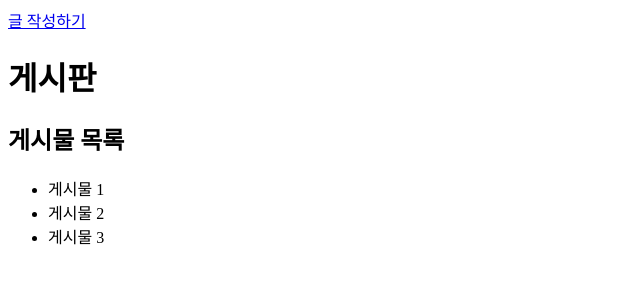
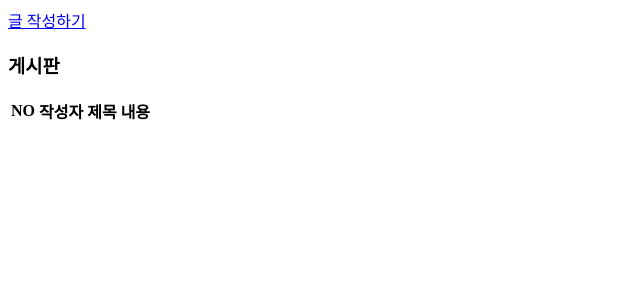
Before and after one commit to hhh88261/Django, a Django app: page /board in a window 1280 px wide. Shown: the top 300 px of the page, without its empty margins (0-640 px from the left). Run offline with Django 4.2, Linux system fonts and the light colour scheme; lists and menus that the app fills with data are empty; parts of the project's set-up code (start-up, migrations or seed data) failed here and were passed over.

Commit message:
Update board.html

```diff
--- a/board/templates/board.html
+++ b/board/templates/board.html
@@ -1,15 +1,29 @@
-<html>
 <a href="{% url 'board:gallery' %}">글 작성하기</a>
-<head>
-</head>
-<body>
-  <h1>게시판</h1>
-  <h2>게시물 목록</h2>
-  <ul>
-    <li>게시물 1</li>
-    <li>게시물 2</li>
-    <li>게시물 3</li>
-  </ul>
-
-</body>
-</html>
+<div class = 'contanier'>
+    <div class = "row pt-4 my-3">
+        <div class = "col-md-12">
+            <h3>게시판</h3>
+        </div>
+    </div>
+    <div class="row my-3">
+        <table class = "table table-hover table-bordered">
+            <thead>
+                <th>NO</th>
+                <th>작성자</th>
+                <th>제목</th>
+                <th>내용</th>
+            </thead>
+            <tbody>
+                {% for post in board_list %}
+                    <tr>
+                        <td>{{ forloop.revcounter }}</td>
+                        <td>{{ post.username}}</td>
+                        <td><a href="{% url 'board:detail' %}">{{ post.title }}</a></td>
+                        <td>{{ post.content|truncatechars:5 }}</td>
+                        <td></td>
+                    </tr>
+                    {% endfor %}
+                </tbody>
+        </table>
+    </div>
+</div>
```
